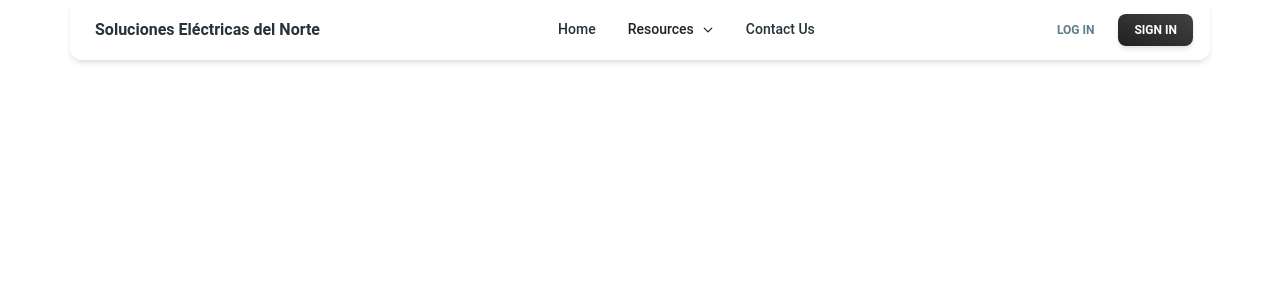
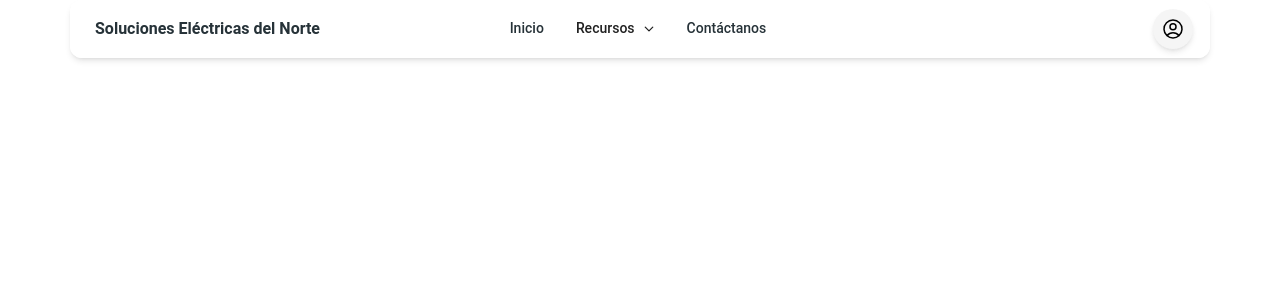
Before and after one commit to JosueMatamoros/soluciones_electricas, a React (Vite) app in the folder SolucionesElectricas/: page /contacto in a window 1280 px wide. Shown: the top 300 px of the page. Built offline with nearby package versions, Linux system fonts and the light colour scheme.

Commit message:
feat: Header component justifyContent center

```diff
--- a/SolucionesElectricas/src/pages/homePage.jsx
+++ b/SolucionesElectricas/src/pages/homePage.jsx
@@ -71,7 +71,7 @@ export default function HomePage() {
                   "Instalación profesional de cámaras de seguridad WiFi para mayor seguridad.",
               },
             ].map((service, index) => (
-              <div key={index} className="h-full flex flex-col justify-center">
+              <div key={index} className="flex items-center justify-center h-full">
                 <ServiceCard
                   imageSrc={placeholderImage} // Usa la misma imagen para todos por ahora
                   title={service.title}
--- a/SolucionesElectricas/src/shared/Header.jsx
+++ b/SolucionesElectricas/src/shared/Header.jsx
@@ -4,7 +4,6 @@ import {
   Navbar,
   Collapse,
   Typography,
-  Button,
   IconButton,
   List,
   ListItem,
@@ -12,80 +11,57 @@ import {
   MenuHandler,
   MenuList,
   MenuItem,
+  SpeedDial,
+  SpeedDialHandler,
+  SpeedDialContent,
+  SpeedDialAction,
 } from "@material-tailwind/react";
+
 import {
   ChevronDownIcon,
   Bars3Icon,
   XMarkIcon,
+  UserCircleIcon,
 } from "@heroicons/react/24/outline";
+
 import {
-  Bars4Icon,
-  GlobeAmericasIcon,
-  NewspaperIcon,
+  SunIcon,
   PhoneIcon,
-  RectangleGroupIcon,
-  SquaresPlusIcon,
-  SunIcon,
-  TagIcon,
   UserGroupIcon,
+  EnvelopeIcon,
+  ChatBubbleOvalLeftEllipsisIcon,
 } from "@heroicons/react/24/solid";
 
 const navListMenuItems = [
   {
-    title: "Products",
-    description: "Find the perfect solution for your needs.",
-    icon: SquaresPlusIcon,
+    title: "Servicios",
+    description: "Descubre cómo podemos ayudarte a alcanzar tus metas.",
+    icon: SunIcon,
+    to: "/servicios",
   },
   {
-    title: "About Us",
-    description: "Meet and learn about our dedication",
-    icon: UserGroupIcon,
+    title: "Contacto",
+    description: "Encuentra la solución perfecta para tus necesidades.",
+    icon: PhoneIcon,
+    to: "/contacto",
   },
   {
-    title: "Blog",
-    description: "Find the perfect solution for your needs.",
-    icon: Bars4Icon,
-  },
-  {
-    title: "Services",
-    description: "Learn how we can help you achieve your goals.",
-    icon: SunIcon,
-  },
-  {
-    title: "Support",
-    description: "Reach out to us for assistance or inquiries",
-    icon: GlobeAmericasIcon,
-  },
-  {
-    title: "Contact",
-    description: "Find the perfect solution for your needs.",
-    icon: PhoneIcon,
-  },
-  {
-    title: "News",
-    description: "Read insightful articles, tips, and expert opinions.",
-    icon: NewspaperIcon,
-  },
-  {
-    title: "Products",
-    description: "Find the perfect solution for your needs.",
-    icon: RectangleGroupIcon,
-  },
-  {
-    title: "Special Offers",
-    description: "Explore limited-time deals and bundles",
-    icon: TagIcon,
+    title: "Sobre Nosotros",
+    description: "Conoce nuestro equipo y dedicación.",
+    icon: UserGroupIcon,
+    to: "/sobre-nosotros",
   },
 ];
 
 function NavListMenu() {
   const [isMenuOpen, setIsMenuOpen] = React.useState(false);
   const [isMobileMenuOpen, setIsMobileMenuOpen] = React.useState(false);
+
   const renderItems = navListMenuItems.map(
-    ({ icon, title, description }, key) => (
-      <Link to="/" key={key}> {/* Cambié <a href="#"> por <Link to="/"> */}
+    ({ icon, title, description, to }, key) => (
+      <Link to={to} key={key}>
         <MenuItem className="flex items-center gap-3 rounded-lg">
-          <div className="flex items-center justify-center rounded-lg !bg-blue-gray-50 p-2 ">
+          <div className="flex items-center justify-center rounded-lg bg-blue-gray-50 p-2">
             {React.createElement(icon, {
               strokeWidth: 2,
               className: "h-6 text-gray-900 w-6",
@@ -101,7 +77,7 @@ function NavListMenu() {
             </Typography>
             <Typography
               variant="paragraph"
-              className="text-xs !font-medium text-blue-gray-500"
+              className="text-xs font-medium text-blue-gray-500"
             >
               {description}
             </Typography>
@@ -123,11 +99,11 @@ function NavListMenu() {
         <MenuHandler>
           <Typography as="div" variant="small" className="font-medium">
             <ListItem
-              className="flex items-center gap-2 py-2 pr-4 font-medium text-gray-900"
+              className="flex items-center gap-2 py-2 pr-4 font-medium text-gray-900 cursor-pointer"
               selected={isMenuOpen || isMobileMenuOpen}
               onClick={() => setIsMobileMenuOpen((cur) => !cur)}
             >
-              Resources
+              Recursos
               <ChevronDownIcon
                 strokeWidth={2.5}
                 className={`hidden h-3 w-3 transition-transform lg:block ${
@@ -158,26 +134,28 @@ function NavListMenu() {
 
 function NavList() {
   return (
-    <List className="mt-4 mb-6 p-0 lg:mt-0 lg:mb-0 lg:flex-row lg:p-1">
+    <List className="flex flex-col lg:flex-row items-center justify-center w-full">
       <Typography
-        as={Link} // Cambié a Link
-        to="/" // Ruta a la HomePage
-        variant="small"
-        color="blue-gray"
-        className="font-medium"
-      >
-        <ListItem className="flex items-center gap-2 py-2 pr-4">Home</ListItem>
-      </Typography>
-      <NavListMenu />
-      <Typography
-        as={Link} // Cambié a Link
-        to="/contact" // Ruta a la página de contacto
+        as={Link}
+        to="/"
         variant="small"
         color="blue-gray"
         className="font-medium"
       >
         <ListItem className="flex items-center gap-2 py-2 pr-4">
-          Contact Us
+          Inicio
+        </ListItem>
+      </Typography>
+      <NavListMenu />
+      <Typography
+        as={Link}
+        to="/contact"
+        variant="small"
+        color="blue-gray"
+        className="font-medium"
+      >
+        <ListItem className="flex items-center gap-2 py-2 pr-4">
+          Contáctanos
         </ListItem>
       </Typography>
     </List>
@@ -188,38 +166,61 @@ export function NavbarWithMegaMenu() {
   const [openNav, setOpenNav] = React.useState(false);
 
   React.useEffect(() => {
-    window.addEventListener(
-      "resize",
-      () => window.innerWidth >= 960 && setOpenNav(false)
-    );
+    const handleResize = () => {
+      if (window.innerWidth >= 960) {
+        setOpenNav(false);
+      }
+    };
+    window.addEventListener("resize", handleResize);
+    return () => window.removeEventListener("resize", handleResize);
   }, []);
 
   return (
-    <Navbar className="mx-auto max-w-screen-xl px-4 py-2">
+    <Navbar className="mx-auto max-w-screen-xl px-4 py-2 relative">
       <div className="flex items-center justify-between text-blue-gray-900">
-        <Typography
-          as={Link} // Cambié a Link
-          to="/" // Ruta a la HomePage
-          variant="h6"
-          className="mr-4 cursor-pointer py-1.5 lg:ml-2"
-        >
-          Soluciones Eléctricas del Norte
-        </Typography>
-        <div className="hidden lg:block">
+        <div className="flex items-center">
+          <Typography
+            as={Link}
+            to="/"
+            variant="h6"
+            className="cursor-pointer py-1.5 lg:ml-2"
+          >
+            Soluciones Eléctricas del Norte
+          </Typography>
+        </div>
+
+        <div className="hidden absolute lg:flex left-0 right-0 flex-1 justify-center">
           <NavList />
         </div>
-        <div className="hidden gap-2 lg:flex">
-          <Button variant="text" size="sm" color="blue-gray">
-            Log In
-          </Button>
-          <Button variant="gradient" size="sm">
-            Sign In
-          </Button>
+
+        <div className="hidden lg:flex items-center">
+          <SpeedDial placement="left">
+            <SpeedDialHandler>
+              <IconButton
+                size="md"
+                className="rounded-full bg-gray-100 text-black"
+              >
+                <UserCircleIcon className="h-6 w-6" />
+              </IconButton>
+            </SpeedDialHandler>
+            <SpeedDialContent className="flex-row space-x-2">
+              <SpeedDialAction>
+                <ChatBubbleOvalLeftEllipsisIcon className="h-5 w-5" />
+              </SpeedDialAction>
+              <SpeedDialAction>
+                <PhoneIcon className="h-5 w-5" />
+              </SpeedDialAction>
+              <SpeedDialAction>
+                <EnvelopeIcon className="h-5 w-5" />
+              </SpeedDialAction>
+            </SpeedDialContent>
+          </SpeedDial>
         </div>
+
         <IconButton
           variant="text"
           color="blue-gray"
-          className="lg:hidden"
+          className="lg:hidden ml-2"
           onClick={() => setOpenNav(!openNav)}
         >
           {openNav ? (
@@ -231,14 +232,6 @@ export function NavbarWithMegaMenu() {
       </div>
       <Collapse open={openNav}>
         <NavList />
-        <div className="flex w-full flex-nowrap items-center gap-2 lg:hidden">
-          <Button variant="outlined" size="sm" color="blue-gray" fullWidth>
-            Log In
-          </Button>
-          <Button variant="gradient" size="sm" fullWidth>
-            Sign In
-          </Button>
-        </div>
       </Collapse>
     </Navbar>
   );
```
